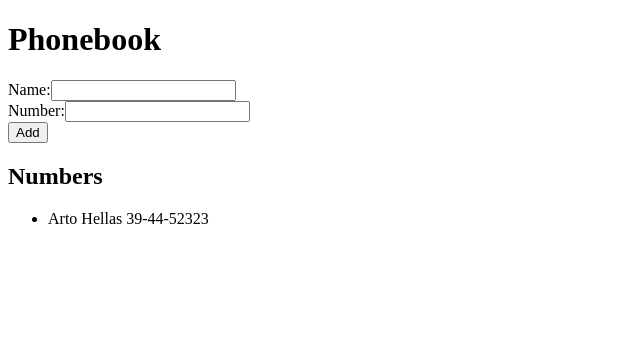
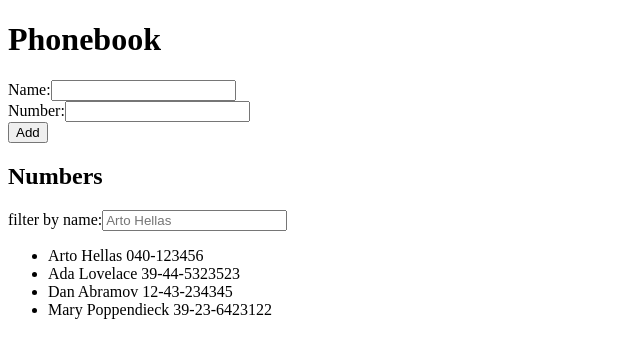
Before and after one commit to kenzul/phonebook, a React (Vite) app: page / in a window 1280 px wide. Shown: the top 358 px of the page, without its empty margins (0-640 px from the left). Built offline with nearby package versions, Linux system fonts and the light colour scheme.

Commit message:
Add filter input

```diff
--- a/src/App.jsx
+++ b/src/App.jsx
@@ -1,11 +1,17 @@
 import { useState } from "react"
 
 function App() {
+
   const [persons, setPersons] = useState([
-    { name: "Arto Hellas", number: "39-44-52323", id: 0 }
+    { name: 'Arto Hellas', number: '040-123456', id: 1 },
+    { name: 'Ada Lovelace', number: '39-44-5323523', id: 2 },
+    { name: 'Dan Abramov', number: '12-43-234345', id: 3 },
+    { name: 'Mary Poppendieck', number: '39-23-6423122', id: 4 }
   ]);
+
   const [newName, setNewName] = useState("");
   const [newNumber, setNewNumber] = useState("");
+  const [filter, setFilter] = useState("");
 
   const handleNameChange = (event) => {
     setNewName(event.target.value);
@@ -13,6 +19,10 @@
 
   const handleNumberChange = (event) => {
     setNewNumber(event.target.value);
+  }
+
+  const handleFilterChange = (event) => {
+    setFilter(event.target.value);
   }
 
   const handleSubmit = (event) => {
@@ -50,6 +60,9 @@
         <button type="submit">Add</button>
       </form>
       <h2>Numbers</h2>
+      <p>filter by name:
+        <input type="text" placeholder="Arto Hellas" value={filter} onChange={handleFilterChange}></input>
+      </p>
       <ul>
         {persons.map((person) => <li key={person.id}>{person.name} {person.number}</li>)}
       </ul>
```
